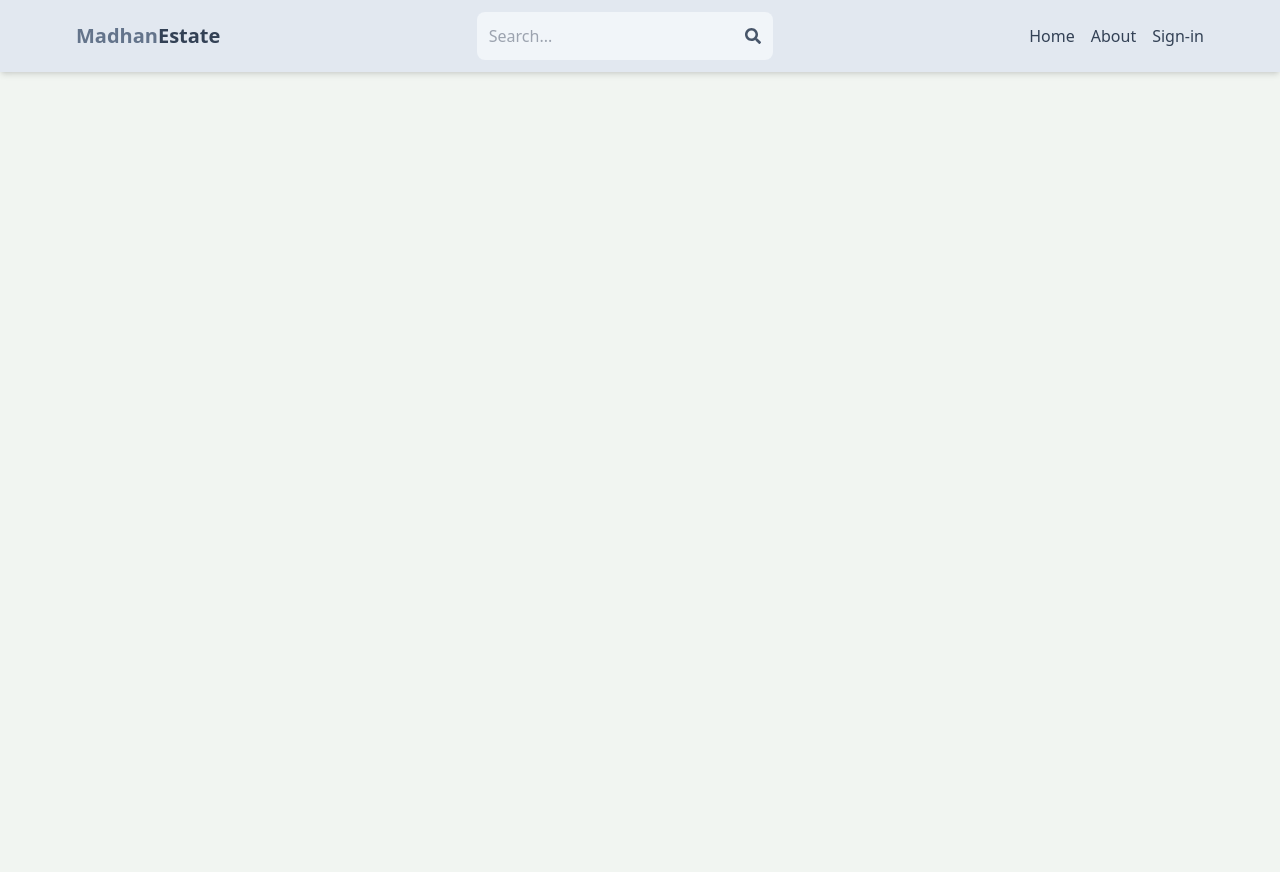
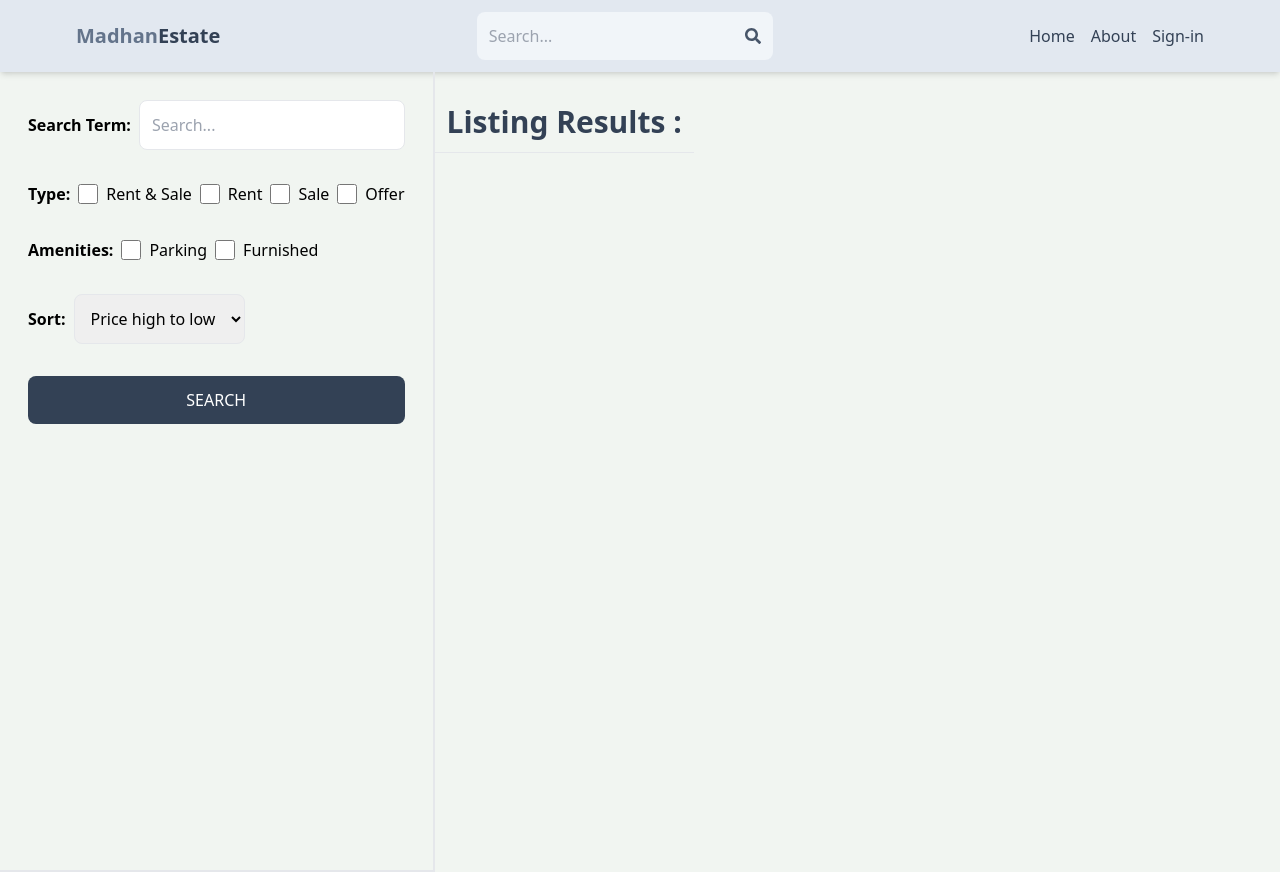
Before and after one commit to Madhan235/mern-estate, a React (Vite) app in the folder client/: page /search in a window 1280 px wide. Before the commit the page ends 800 px from the top, so only its background shows below. Built offline with nearby package versions, Linux system fonts and the light colour scheme; no server answers.

Commit message:
create search page UI

```diff
--- a/client/src/App.jsx
+++ b/client/src/App.jsx
@@ -35,7 +35,7 @@
 
      <Route path='/listing/:listingId' element={<Listing/>}/>
 
-     <Route path='/search?:searchTerm' element={<Search/>}/>
+     <Route path='/search' element={<Search/>}/>
 
     </Routes>
     </BrowserRouter>
--- a/client/src/pages/Search.jsx
+++ b/client/src/pages/Search.jsx
@@ -2,6 +2,74 @@
 
 export default function Search() {
   return (
-    <div>Search</div>
+    <div className='flex flex-col md:flex-row'>
+       <div className="p-7 border-b-2 md:border-r-2 md:min-h-screen">
+        <form className='flex flex-col gap-8'>
+
+             <div className="flex items-center gap-2">
+                <label className=' whitespace-nowrap font-semibold'>Search Term:</label>
+                <input type="text" id='searchTerm'
+                placeholder='Search...'
+                className='border rounded-lg p-3 w-full'
+                />
+             </div>
+
+             <div className="flex gap-2 flex-wrap items-center">
+                <label className=' font-semibold' >Type:</label>
+                <div className="flex gap-2">
+                    <input type="checkbox" id='all' className='w-5' />
+                    <span>Rent & Sale</span>
+                </div>
+
+                <div className="flex gap-2">
+                    <input type="checkbox" id='rent' className='w-5' />
+                    <span>Rent</span>
+                </div>
+
+                <div className="flex gap-2">
+                    <input type="checkbox" id='sale' className='w-5' />
+                    <span>Sale</span>
+                </div>
+
+                <div className="flex gap-2">
+                    <input type="checkbox" id='offer' className='w-5' />
+                    <span>Offer</span>
+                </div>
+             </div>
+
+             <div className="flex gap-2 flex-wrap items-center">
+                <label className=' font-semibold' >Amenities:</label>
+                <div className="flex gap-2">
+                    <input type="checkbox" id='parking' className='w-5' />
+                    <span>Parking</span>
+                </div>
+
+                <div className="flex gap-2">
+                    <input type="checkbox" id='furnished' className='w-5' />
+                    <span>Furnished</span>
+                </div>
+             </div>
+
+             <div className="flex items-center gap-2">
+                <label className=' font-semibold' >Sort:</label>
+                <select id="sort_order" className='border rounded-lg p-3'>
+
+                    <option value="">Price high to low</option>
+                    <option value="">Price low to high</option>
+                    <option value="">Latest</option>
+                    <option value="">Oldest</option>
+
+                </select>
+             </div>
+
+             <button className='bg-slate-700 text-white p-3 rounded-lg uppercase hover:opacity-95'>Search</button>
+
+        </form>
+       </div>
+       <div className="">
+        <h1 className='text-3xl font-semibold border-b p-3 text-slate-700 mt-5' >Listing Results : </h1>
+       </div>
+
+    </div>
   )
 }
```
